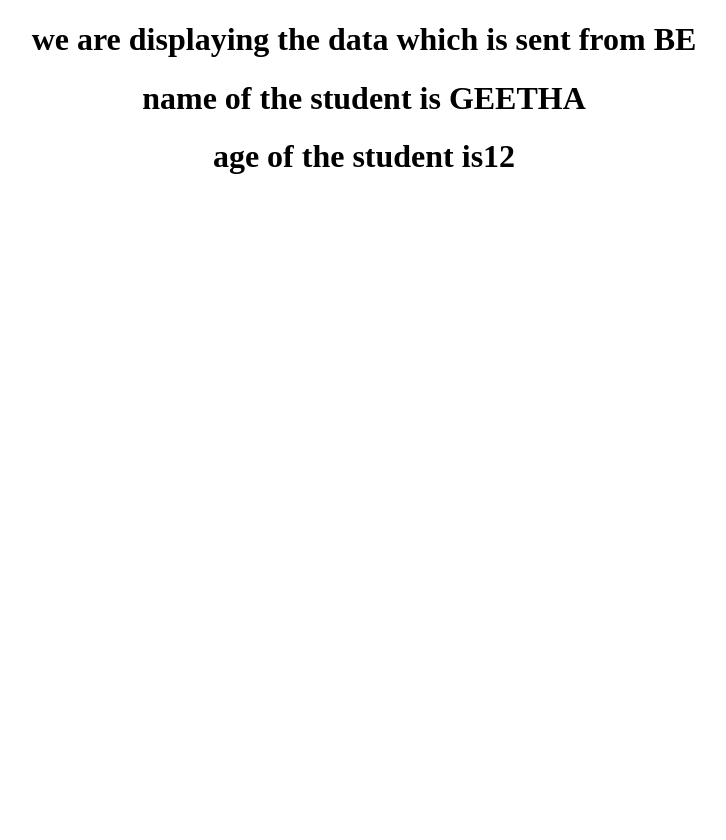
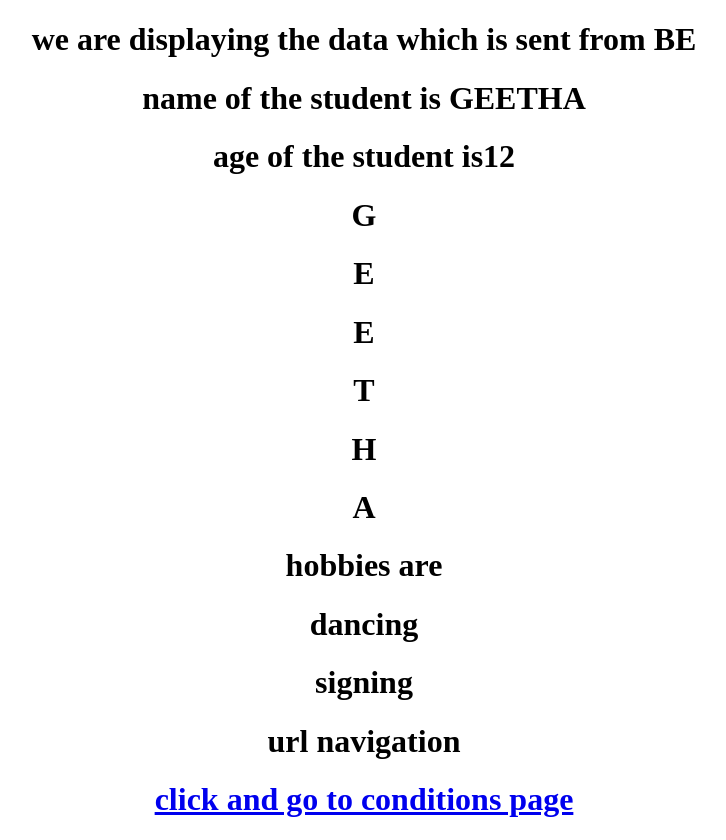
Before and after one commit to djangogeetha/data_render_templates, a Django app: page /data_render in a window 1280 px wide. Shown: the whole page, without its empty margins (276-1002 px from the left). Before the commit the page ends 174 px from the top, so only its background shows below. Run offline with Django 4.2, Linux system fonts and the light colour scheme.

Commit message:
first commit

```diff
--- a/app/views.py
+++ b/app/views.py
@@ -3,7 +3,7 @@ from django.shortcuts import render
 # Create your views here.
 
 def  data_render(request):
-    d={'name':'GEETHA','age':12}
+    d={'name':'GEETHA','age':12,'hobbies':['dancing','signing']}
     return render(request,'data_render.html',context=d)
 def conditions(request):
     d={'a':'500','b':700,'c':100}
--- a/templates/data_render.html
+++ b/templates/data_render.html
@@ -17,6 +17,27 @@
             age  of the student is{{age}}
         </h1>
 {% endif %}
+
+
+
+{% for i in name %}
+     <h1>{{i}}</h1>
+
+{% endfor %}
+
+<h1>hobbies are</h1>
+{% for h in hobbies %}
+    <h1>{{h}}</h1>
+{% endfor %}
+
+
+
+<h1>url navigation</h1>
+<h1><a href="{% url 'conditions' %}">click and go to conditions page</a></h1>
+
+
+
+
     </center>
 </body>
 </html>
```
Also changed, not shown: templates/conditions.html (+10 -0 lines).
